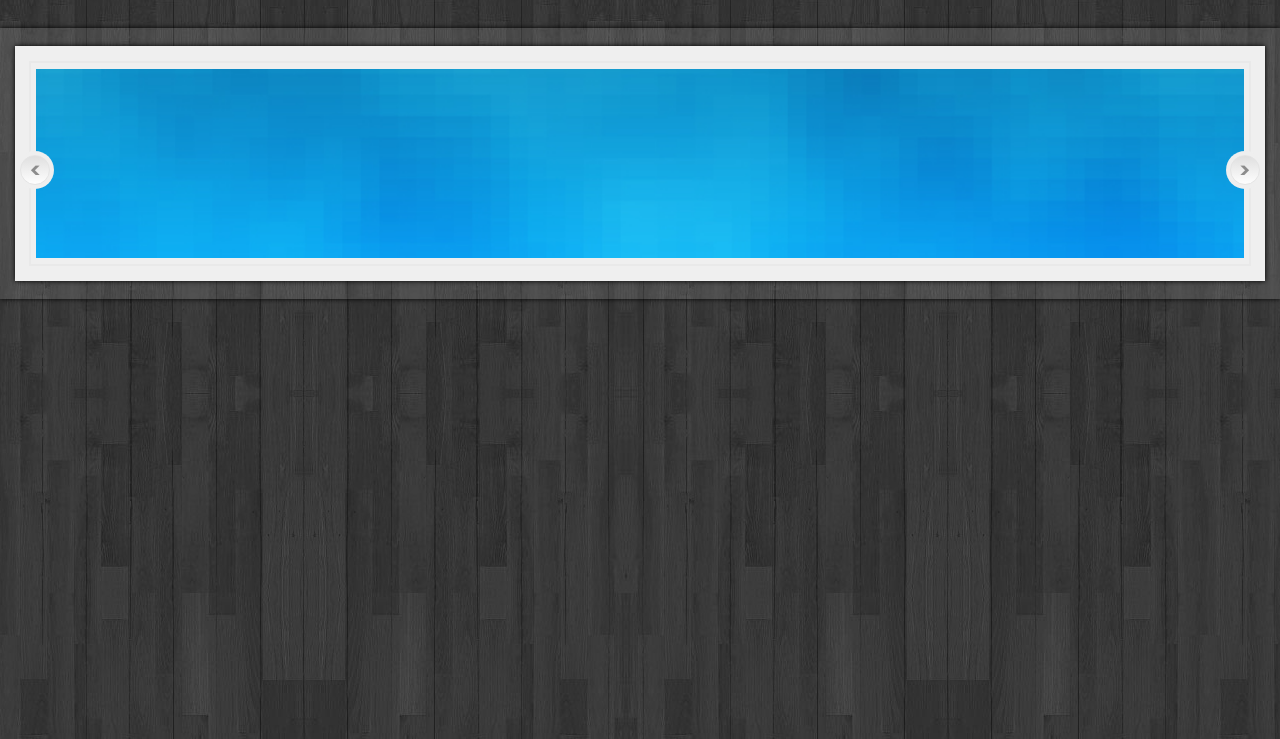
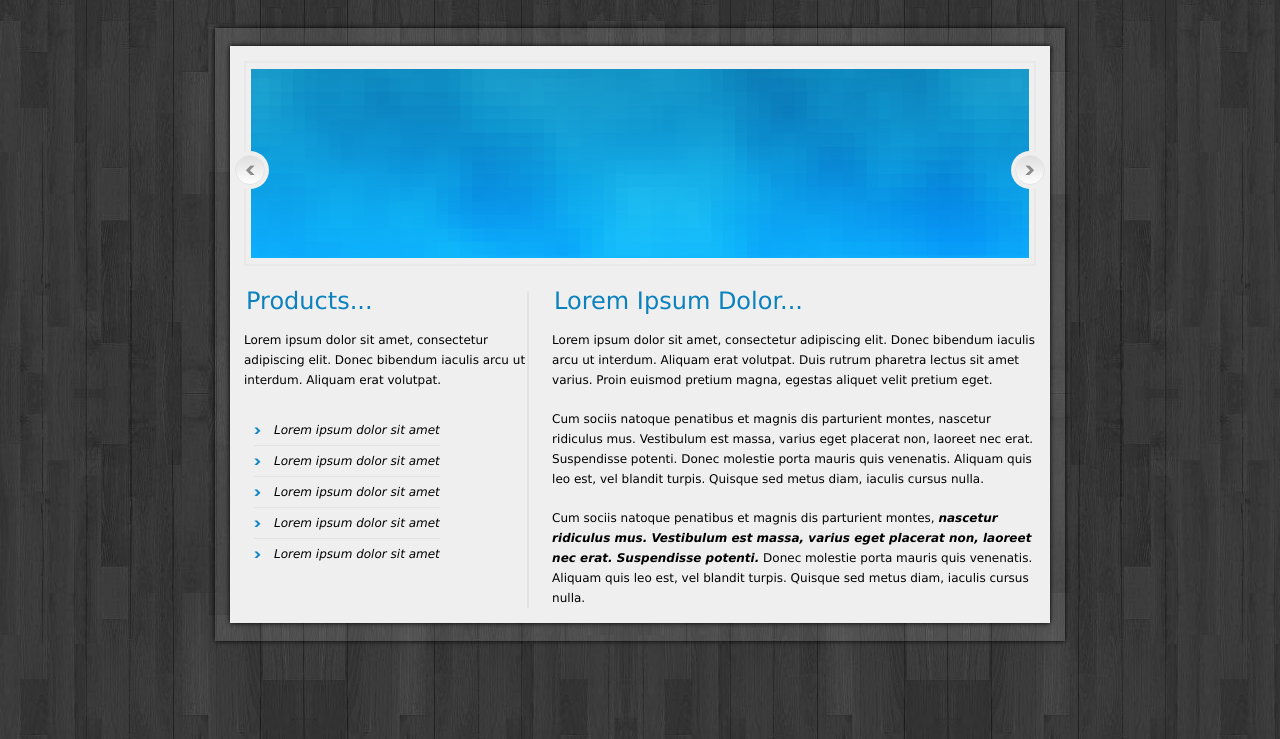
Before and after one commit to Artem-guk/page, a plain HTML site: page index.html in a window 1280 px wide. Shown: the part 97-836 px from the top of the page. Drawn offline with Linux system fonts and the light colour scheme.

Commit message:
центрирование страницы, блок с описаниями

```diff
--- a/index.html
+++ b/index.html
@@ -10,6 +10,7 @@
 
 
 <body>
+  <div class="page">
     <header class="header">
       <div class="header__logo"><img src="img/YourWebsite.png" alt="logo"></div>
       <ul class="header__navigation">
@@ -33,7 +34,30 @@
             <a class="button_right_arrow animation" href="#"><img src="/img/right arrow.png" alt=""></a>
           </div>
         </div>
-    </divc>
+        <div class="articles">
+          <div class="products">
+            <h2 class="products__title">Products...</h2>
+            <p>Lorem ipsum dolor sit amet, consectetur adipiscing elit. Donec bibendum iaculis arcu ut interdum. Aliquam erat volutpat.</p>
+            <ul class="products__list">
+              <li>Lorem ipsum dolor sit amet</li>
+              <li>Lorem ipsum dolor sit amet</li>
+              <li>Lorem ipsum dolor sit amet</li>
+              <li>Lorem ipsum dolor sit amet</li>
+              <li>Lorem ipsum dolor sit amet</li>
+            </ul>
+          </div>
+          <div class="description">
+            <h2 class="description__title">Lorem Ipsum Dolor...</h2>
+            <p>Lorem ipsum dolor sit amet, consectetur adipiscing elit. Donec bibendum iaculis arcu ut interdum. Aliquam erat volutpat. Duis rutrum pharetra lectus sit amet varius. Proin euismod pretium magna, egestas aliquet velit pretium eget. </p>
+
+            <p>Cum sociis natoque penatibus et magnis dis parturient montes, nascetur ridiculus mus. Vestibulum est massa, varius eget placerat non, laoreet nec erat. Suspendisse potenti. Donec molestie porta mauris quis venenatis. Aliquam quis leo est, vel blandit turpis. Quisque sed metus diam, iaculis cursus nulla. </p>
+
+            <p>Cum sociis natoque penatibus et magnis dis parturient montes, <span> nascetur ridiculus mus. Vestibulum est massa, varius eget placerat non, laoreet nec erat. Suspendisse potenti.</span> Donec molestie porta mauris quis venenatis. Aliquam quis leo est, vel blandit turpis. Quisque sed metus diam, iaculis cursus nulla. </p>
+          </div>
+        </div>
+      </div>
+
+    </div>
   </div>
 </body>
 </html>
--- a/style.scss
+++ b/style.scss
@@ -4,7 +4,10 @@
 body{
   background: url(img/baxckground.png);
 }
-
+.page{
+  width: 850px;
+  margin: 0 auto;
+}
 //хэдэр сайта
 .header{
   display: flex;
@@ -132,6 +135,57 @@ body{
 
     }
   }
+  //товары и описание
+  .articles{
+    display: flex;
+    padding-top: 25px;
+    font-size: 12px;
+    font-family: Verdana, Geneva, sans-serif;
+    line-height: 20px;
+    .products{
+      min-width: 36%;
+      border-right: #E4E4E4 solid 2px;
+      .products__title{
+        padding-left: 2px;
+        font-size: 24px;
+        color: #0b81be;
+      }
+      p{
+        padding-top: 19px;
+      }
+    }
+    .products__list{
+      padding-left: 10px;
+      padding-top: 25px;
+      font-style: italic;
+      line-height: 30px;
+
+      li{
+        padding-left: 20px;
+        background: url('/img/list\ arrow.png') no-repeat 0 12px ;
+        border-bottom: solid 1px #E4E4E4;
+        width: fit-content;
+        &:last-child{
+          border-bottom: none;
+        }
+      }
+    }
+    .description{
+      padding-left: 23px;
+      p{
+        padding-top: 19px;
+      }
+      span{
+        font-weight: 900;
+        font-style: italic;
+      }
+      .description__title{
+        padding-left: 2px;
+        font-size: 24px;
+        color: #0b81be;
+      }
+    }
+  }
 }
 }
 
```
Also changed, not shown: img/list arrow.png (added), style.css, 1 other file. Lines whose indentation alone changed are shown as unchanged.
